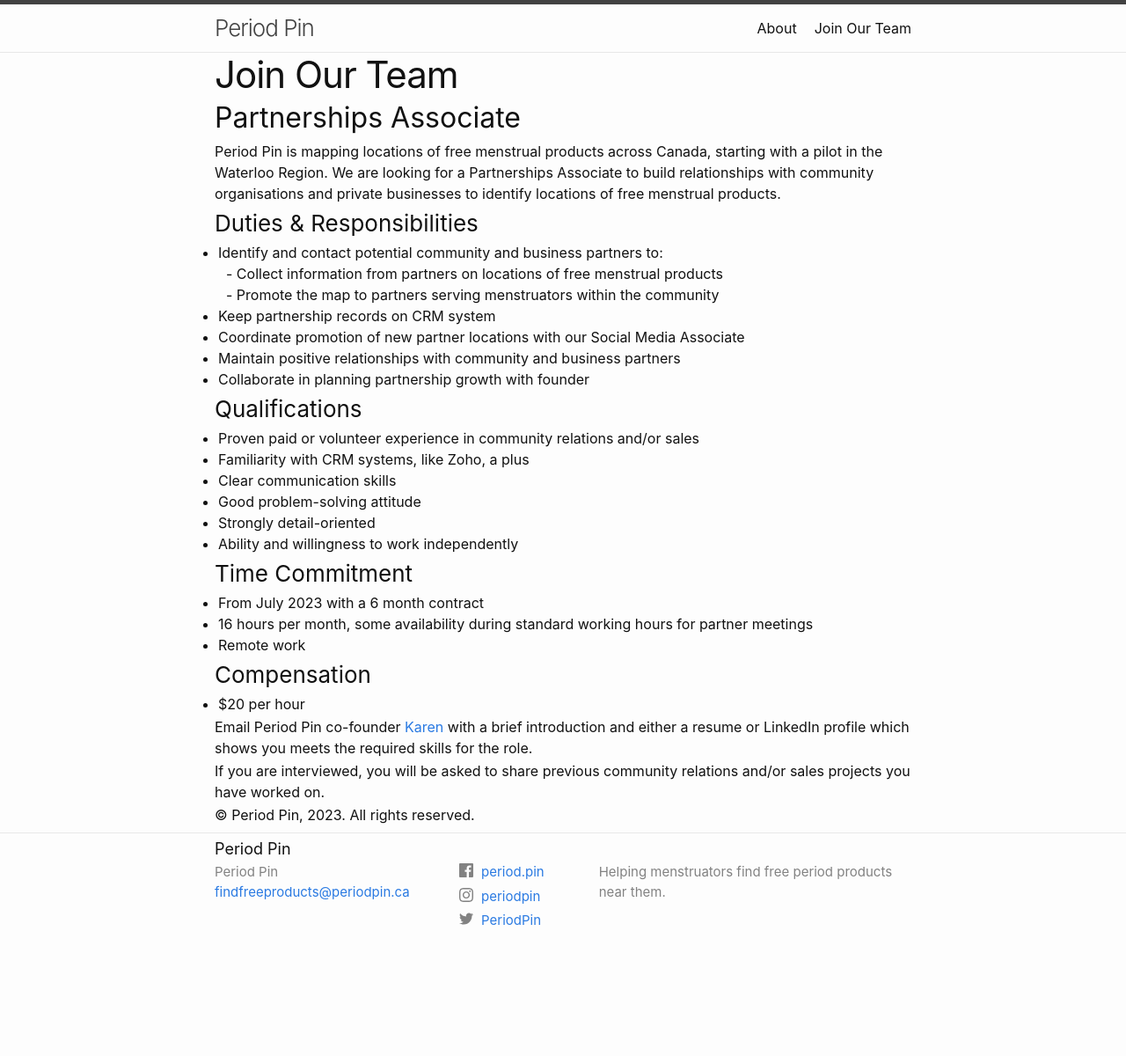
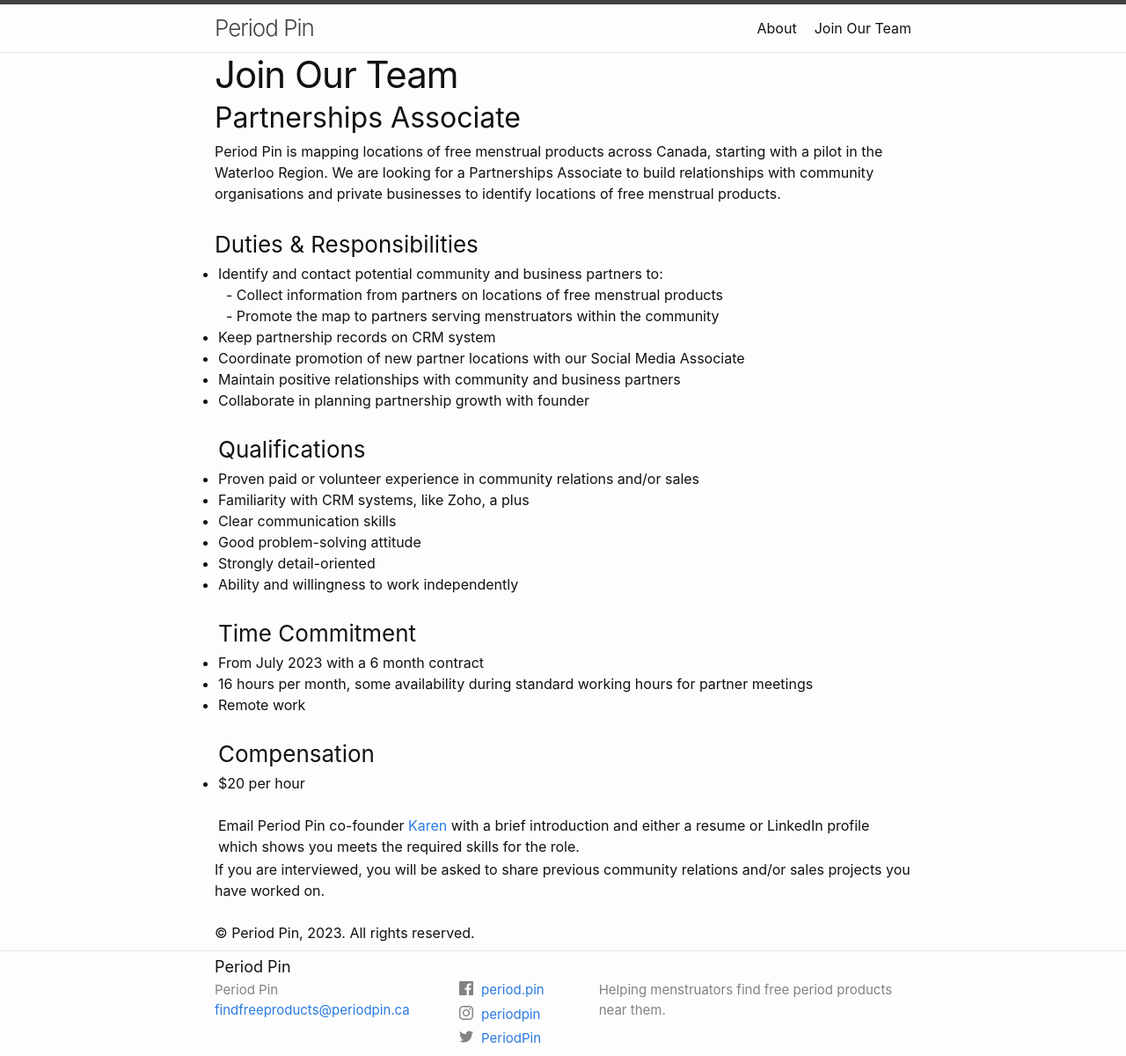
Before and after one commit to PeriodPin/PeriodPin.github.io, a Jekyll site: the page built from jobs.markdown, in a window 1280 px wide. Shown: the whole page at 88% size. Built offline with Jekyll 4.4.1, drawn with Linux system fonts in a browser that asks for light colours; before the commit the page ends 1066 px from its top, so only the background shows below that.

Commit message:
jobs page-ws5

```diff
--- a/jobs.markdown
+++ b/jobs.markdown
@@ -7,8 +7,8 @@ permalink: /jobs/
 ## Partnerships Associate
 
 Period Pin is mapping locations of free menstrual products across Canada, starting with a pilot in the Waterloo Region. We are looking for a Partnerships Associate to build relationships with community organisations and private businesses to identify locations of free menstrual products.
-
-
+<br>
+<br>
 ### Duties & Responsibilities
 
 - Identify and contact potential community and business partners to:
@@ -18,8 +18,8 @@ Period Pin is mapping locations of free menstrual products across Canada, starti
 - Coordinate promotion of new partner locations with our Social Media Associate
 - Maintain positive relationships with community and business partners
 - Collaborate in planning partnership growth with founder
-
-
+<br>
+<br>
 ### Qualifications
 
 - Proven paid or volunteer experience in community relations and/or sales
@@ -28,23 +28,23 @@ Period Pin is mapping locations of free menstrual products across Canada, starti
 - Good problem-solving attitude
 - Strongly detail-oriented
 - Ability and willingness to work independently
-
-
+<br>
+<br>
 ### Time Commitment
 
 - From July 2023 with a 6 month contract
 - 16 hours per month, some availability during standard working hours for partner meetings
 - Remote work
-
-
+<br>
+<br>
 ### Compensation
 
 - $20 per hour
-
-
+<br>
+<br>
 Email Period Pin co-founder [Karen](mailto:findfreeproducts@periodpin.ca) with a brief introduction and either a resume or LinkedIn profile which shows you meets the required skills for the role.
 
 If you are interviewed, you will be asked to share previous community relations and/or sales projects you have worked on.
-
-
+<br>
+<br>
 © Period Pin, 2023. All rights reserved.
```
Also changed, not shown: about.markdown (+4 -4 lines).
